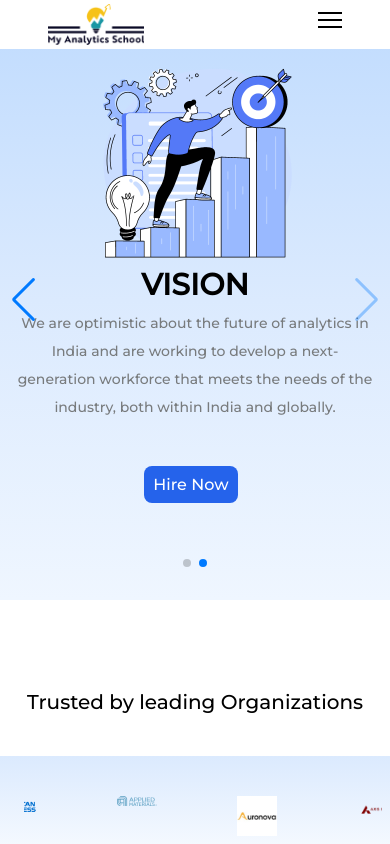
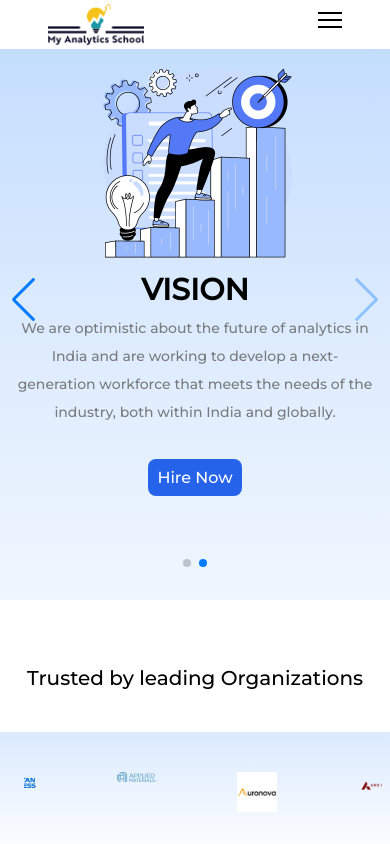
Before and after one commit to 100bhagya/mas-website-react, a React (Create React App) app: page /companies in a window 390 px wide. Shown: the top 844 px of the page. Built offline with nearby package versions, Linux system fonts and the light colour scheme.

Commit message:
fixed responsive issues

```diff
--- a/src/components/TestimonialNew.js
+++ b/src/components/TestimonialNew.js
@@ -74,7 +74,7 @@ const Testimonials = () => {
                   <div className="relative items-center w-full mt-10 bottom-10">
                     <div className="relative  flex flex-col bottom-16 lg:bottom-20 mt-5w-full h-[11vh]">
                       <img
-                        className="relative w-4/12 left-16 md:left-20 lg:left-28 "
+                        className="relative w-4/12 left-[33%] "
                         src={data.image}
                         alt="img"
                       />
@@ -87,7 +87,7 @@ const Testimonials = () => {
                         </h3>
                       </div>
                     </div>
-                    <div className="overflow-y-auto  md:text-lg lg:text-sm  rounded-2xl bg-gradient-to-b from-blue-50 to-blue-100 p-6  mt-5 text-sm  w-full  h-[40vh]">
+                    <div className="overflow-y-auto  md:text-lg lg:text-sm  rounded-2xl bg-gradient-to-b from-blue-50 to-blue-100 p-6 2xl:mt-16  mt-5 xl:mt-6  text-sm  w-full   2xl:h-[50vh]  h-[40vh]">
                       {data.about}
                     </div>
                   </div>
--- a/src/pages/Companies.js
+++ b/src/pages/Companies.js
@@ -29,7 +29,6 @@ import CollegeData from "../data/College";
 import CFQData from "../data/CompaniesFaqData";
 import CompanyData from "../data/Company";
 import design2 from "../images/Vector 3.png";
-
 
 function FAQ({ faq, index, toggleFAQ, tag }) {
   return (
@@ -146,9 +145,9 @@ const Companies = () => {
       >
         <SwiperSlide className="cursor-pointer">
           <div className="flex flex-col-reverse w-full h-full pt-16 lg:flex-row bg-gradient-to-b from-blue-200 via-blue-100 to-blue-50">
-            <div className="max-w-lg relative bottom-[12vh] md:static px-4 mx-auto lg:flex lg:items-center pt-9 md:max-w-xl lg:max-w-4xl">
-              <div className="lg:pt-16 bottom-3 md:top-8 lg:pb-32 pb-10 relative lg:left-[7%] lg:top-3 text-center lg:text-left">
-                <h1 className="relative text-2xl  leading-relaxed text-black md:bottom-[13vh] lg:font-normal font-black md:text-3xl lg:text-9xl font-primary">
+            <div className="max-w-lg relative  bottom-[12vh] md:static px-4 mx-auto lg:flex lg:items-center pt-9 md:max-w-xl lg:max-w-4xl">
+              <div className="lg:pt-16 bottom-3 md:top-[5vh] top-[2vh] lg:top-[8vh] lg:pb-32 pb-10 relative lg:left-[7%]  text-center lg:text-left">
+                <h1 className="relative text-3xl  leading-relaxed text-black md:bottom-[15vh]  font-black md:text-3xl lg:text-9xl ">
                   MISSION
                 </h1>
                 <p className="lg:pt-6 md:font-medium text-sm  text-[#787B7D]  lg:text-lg relative md:bottom-[10vh]  leading-loose lg:w-[68%]  ">
@@ -158,6 +157,14 @@ const Companies = () => {
                   to bridge the gap between student potential and professional
                   acclaim.
                 </p>
+                <a
+                  href=""
+                  target=""
+                  rel="noopener noreferrer"
+                  className="relative p-2 text-white bg-blue-600 border border-transparent rounded-lg cursor-pointer top-10 md:static md:p-3"
+                >
+                  Hire Now
+                </a>
               </div>
             </div>
             <div className="flex justify-center">
@@ -175,24 +182,32 @@ const Companies = () => {
           </div>
         </SwiperSlide>
         <SwiperSlide className="cursor-pointer">
-          <div className="flex flex-col-reverse w-full h-full pt-16 lg:flex-row bg-gradient-to-b from-blue-200 via-blue-100 to-blue-50">
-            <div className="max-w-lg px-4 mx-auto relative bottom-[15vh]   lg:flex lg:items-center pt-9 md:max-w-xl lg:max-w-4xl">
-              <div className="lg:pt-16 bottom-3 md:top-[17vh]  lg:pb-32 pb-10 relative lg:left-[7%] lg:top-[15vh] text-center lg:text-left">
-                <h1 className="relative text-3xl  leading-relaxed text-black md:bottom-[15vh] lg:font-normal font-black md:text-3xl lg:text-9xl font-primary">
+          <div className="flex flex-col-reverse justify-between w-full h-full pt-16 lg:flex-row bg-gradient-to-b from-blue-200 via-blue-100 to-blue-50">
+            <div className="max-w-lg px-4  mx-auto relative bottom-[15vh]   lg:flex lg:items-center pt-9 md:max-w-xl lg:max-w-4xl">
+              <div className="lg:pt-16 bottom-3 md:top-[17vh]  top-[2vh]  lg:pb-32 pb-10 relative lg:left-[7%] lg:top-[20vh] text-center lg:text-left">
+                <div className="relative text-3xl  leading-relaxed text-black md:bottom-[15vh]  font-black md:text-3xl lg:text-9xl ">
                   VISION
-                </h1>
+                </div>
                 <p className="lg:pt-6 md:font-medium text-sm  text-[#787B7D]  lg:text-lg relative md:bottom-[10vh]  leading-loose lg:w-[68%]">
                   We are optimistic about the future of analytics in India and
                   are working to develop a next-generation workforce that meets
                   the needs of the industry, both within India and globally.
                 </p>
+                <a
+                  href=""
+                  target=""
+                  rel="noopener noreferrer"
+                  className="relative p-2 text-white bg-blue-600 border border-transparent rounded-lg cursor-pointer top-10 md:static md:p-3"
+                >
+                  Hire Now
+                </a>
               </div>
             </div>
-            <div className="flex justify-center">
+            <div className="flex justify-center ">
               <img
                 src={Vision}
                 alt=""
-                className="lg:absolute  absolute design1  z-10 md:top-[4vh] lg:right-16 lg:top-[100px] lg:h-[70%] h-[250px] top-10"
+                className="lg:absolute  absolute design1  z-10 md:top-[7vh] lg:right-16 lg:top-[100px] lg:h-[70%] h-[250px] top-10"
               />
               <img
                 src={design2}
@@ -203,14 +218,14 @@ const Companies = () => {
           </div>
         </SwiperSlide>
       </Swiper>
-      <a
+      {/* <a
         href=""
         target=""
         rel="noopener noreferrer"
-        className="relative z-10 p-2 text-white bg-blue-600 border border-transparent rounded-lg cursor-pointer       lg:bottom-40 md:p-3 md:bottom-[7vh] md:left-[30vh] bottom-[15vh] left-[37vw] lg:left-20"
+        className="relative z-10 p-2  text-white bg-blue-600 border border-transparent rounded-lg cursor-pointer       lg:bottom-40 md:p-3 md:bottom-[7vh] md:left-[45vw] bottom-[15vh] left-[40vw]   lg:left-[6vw] "
       >
         Hire Now
-      </a>
+      </a> */}
       <Organization
         props={"Trusted by leading Organizations"}
         data={CompanyData}
```
